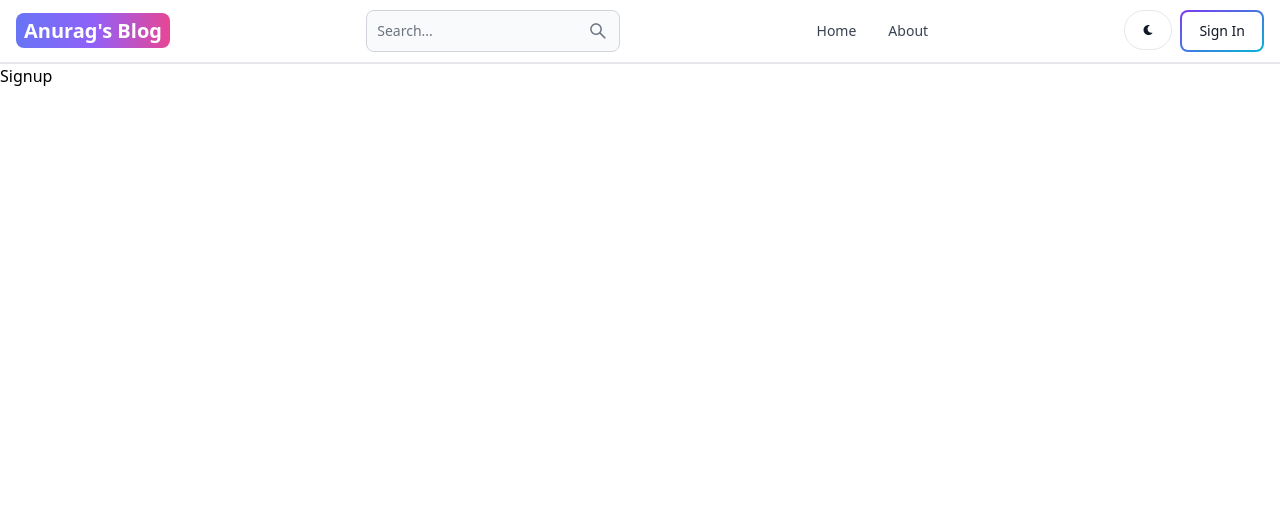
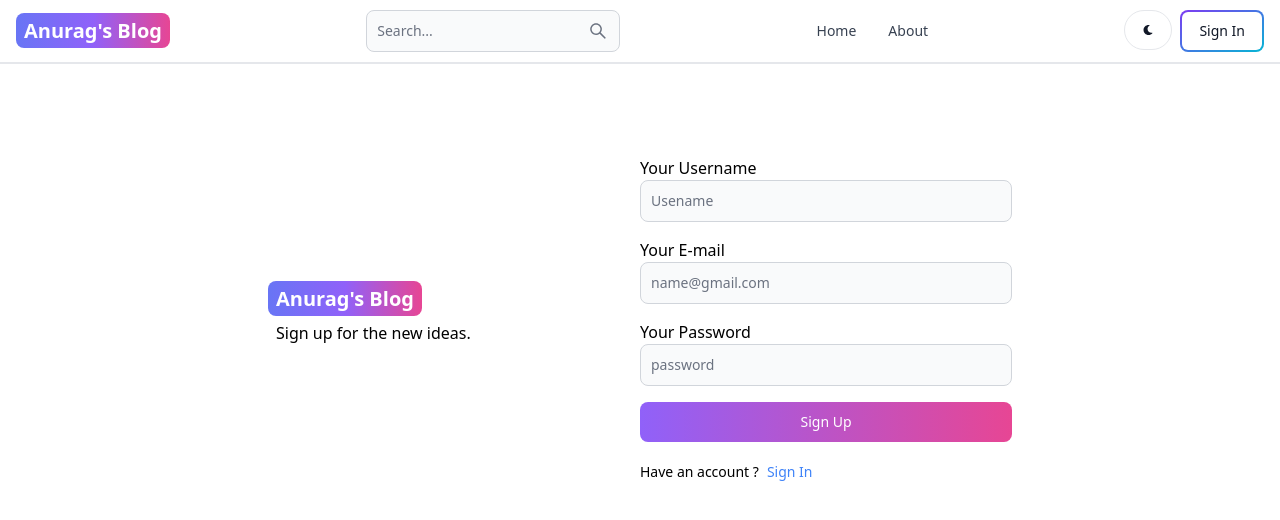
Before and after one commit to anurag587/MERN-BLOG, a React (Vite) app in the folder client/: page /sign-up in a window 1280 px wide. Shown: the top 520 px of the page. Built offline with nearby package versions, Linux system fonts and the light colour scheme.

Commit message:
create sign-up page ui

```diff
--- a/client/src/pages/Signup.jsx
+++ b/client/src/pages/Signup.jsx
@@ -1,7 +1,53 @@
+import { Button, TextInput } from 'flowbite-react'
 import React from 'react'
+import { Link } from 'react-router-dom'
 
 export default function Signup() {
   return (
-    <div>Signup</div>
+    <div className='min-h-screen mt-20'>
+      <div className='flex p-3 max-w-3xl mx-auto flex-col md:flex-row md:items-center'>
+        {/* left */}
+        <div className='flex-1'>
+          <Link to="/" className=' text-4xl sm:text-xl font-bold dark:text-white '>
+            <span className='px-2 py-1 bg-gradient-to-r from-indigo-500 via-purple-500 to-pink-500 rounded-lg text-white'>Anurag's Blog</span>
+          </Link>
+          <p className='p-2 mr-2'>
+          Sign up for the new ideas.
+          </p>
+        </div>
+      {/* right */}
+      <div className='flex-1'>
+        <form className='flex flex-col gap-4'>
+          <div>
+            <label>Your Username</label>
+            <TextInput
+            type='text'
+            placeholder='Usename'
+            id = 'username' />
+          </div>
+          <div>
+            <label>Your E-mail</label>
+            <TextInput
+            type='text'
+            placeholder='name@gmail.com'
+            id = 'email' />
+          </div>
+          <div>
+            <label>Your Password</label>
+            <TextInput
+            type='text'
+            placeholder='password'
+            id = 'password' />
+          </div>
+          <Button gradientDuoTone= "purpleToPink" type='submit'>Sign Up</Button>
+        </form>
+        <div className='flex gap-2 text-sm mt-5'>
+          <span>Have an account ?</span>
+          <Link to ="/sign-in" className='text-blue-500'>Sign In</Link>
+        </div>
+      </div>
+
+      </div>
+    </div>
   )
 }
```
